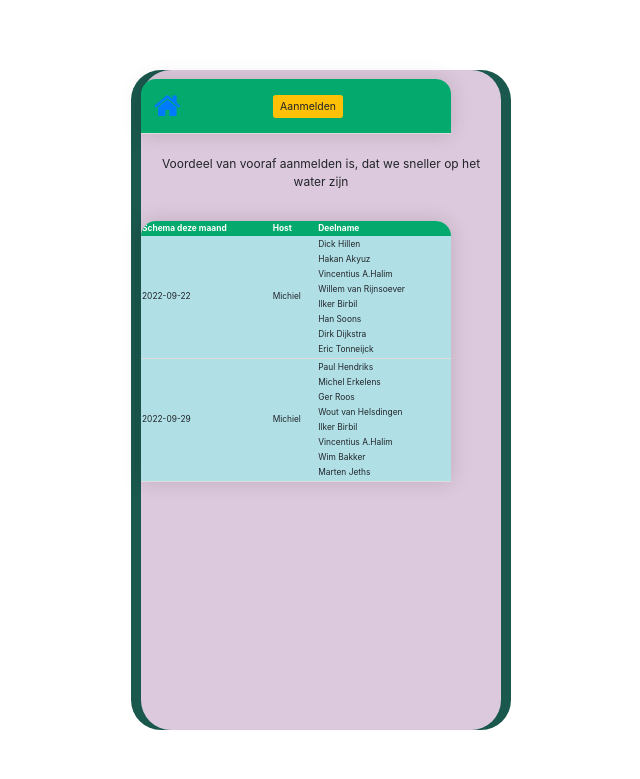
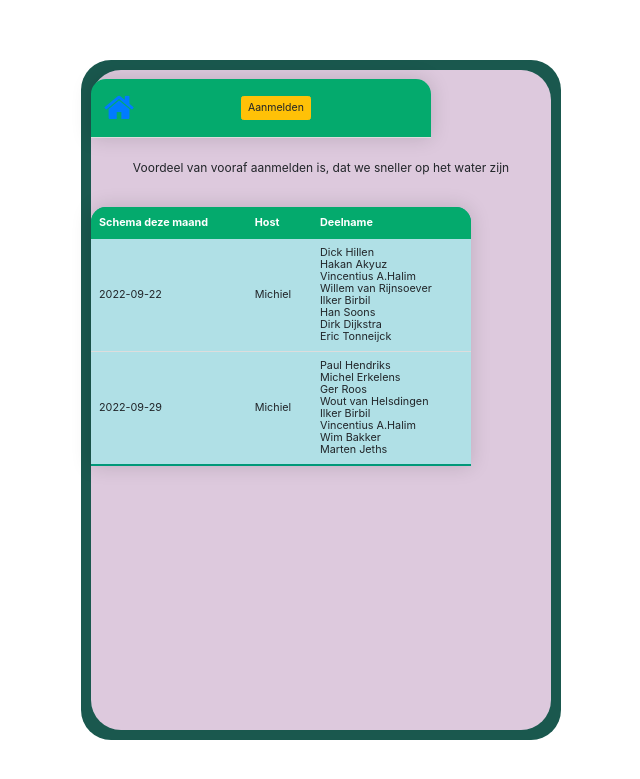
Before and after one commit to mantissystems/deelnamehelper, a Django app: page / in a window 1280 px wide. Shown: the top 779 px of the page, without its empty margins (319-959 px from the left). Run offline with Django 3.2, Linux system fonts and the light colour scheme; data comes from the database, SQL or seed files in the repository; both versions use the stored data as it was after the commit; lists and menus that the app fills with data are empty; some libraries are stand-ins or nearby versions.

Commit message:
person table

```diff
--- a/beatrix/static/css/beatrix.css
+++ b/beatrix/static/css/beatrix.css
@@ -4,21 +4,21 @@ font-family: sans-serif; /* Change your font family */
    .person-table {
     border-collapse: collapse;
     margin: 9px 0;
-    font-size: 0.8em;
-    min-width: 310px;
+    font-size: 0.9em;
+    min-width: 340px;
     border-radius: 15px 15px 0 0;
     overflow: hidden;
     box-shadow: 0 0 20px rgba(0, 0, 0, 0.15);
   }
   .person-table tbody tr {
     border-bottom: 1px solid #dddddd;
-    line-height: 8px;
+    line-height: 9px;
   }
   .datum-table {
     border-collapse: collapse;
     margin: 9px 0;
-    font-size: 0.7em;
-    min-width: 310px;
+    font-size: 0.9em;
+    min-width: 340px;
     border-radius: 15px 15px 0 0;
     overflow: hidden;
     box-shadow: 0 0 20px rgba(0, 0, 0, 0.15);
@@ -31,7 +31,7 @@ font-family: sans-serif; /* Change your font family */
    .beatrix-table {
      border-collapse: collapse;
      margin: 9px 0;
-     font-size: 0.7em;
+     font-size: 0.9em;
      min-width: 380px;
      border-radius: 15px 15px 0 0;
      overflow: hidden;
@@ -52,7 +52,7 @@ font-family: sans-serif; /* Change your font family */
 
    .beatrix-table tbody tr {
      border-bottom: 1px solid #dddddd;
-     line-height: 7px;
+     line-height: 12px;
    }
 
    .beatrix-table tbody tr:nth-of-type(even) {
@@ -113,15 +113,15 @@ th {
      display: flex;
      justify-content: center;
      align-items: center;
-     width: 380px;
-     height: 660px;
+     width: 480px;
+     height: 680px;
      background: #1a584e;
      border-radius: 30px;
      padding: 10px;
 }
 .phone-mirror {
      position: relative;
-     width: 380px;
+     width: 490px;
      height: 660px;
      background-color: rgb(221, 201, 221);
      border-radius: 30px;
--- a/templates/beatrix/events.html
+++ b/templates/beatrix/events.html
@@ -21,7 +21,7 @@
     </tr>
   </tbody>
 </table>
-<table class="datum-table">
+<table class="beatrix-table">
     <thead>
       <thead>
         <tr>
```
Also changed, not shown: beatrix.sqlite3.
